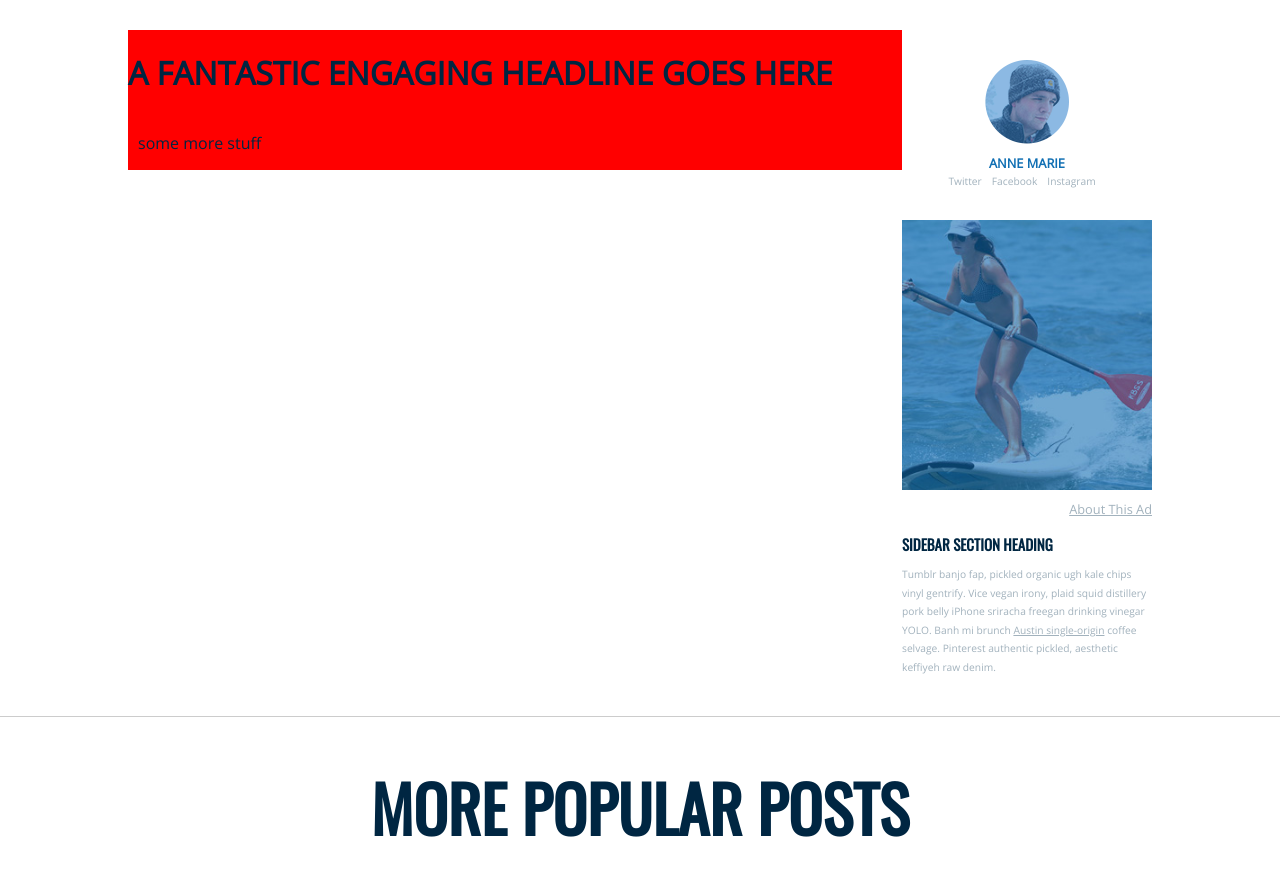
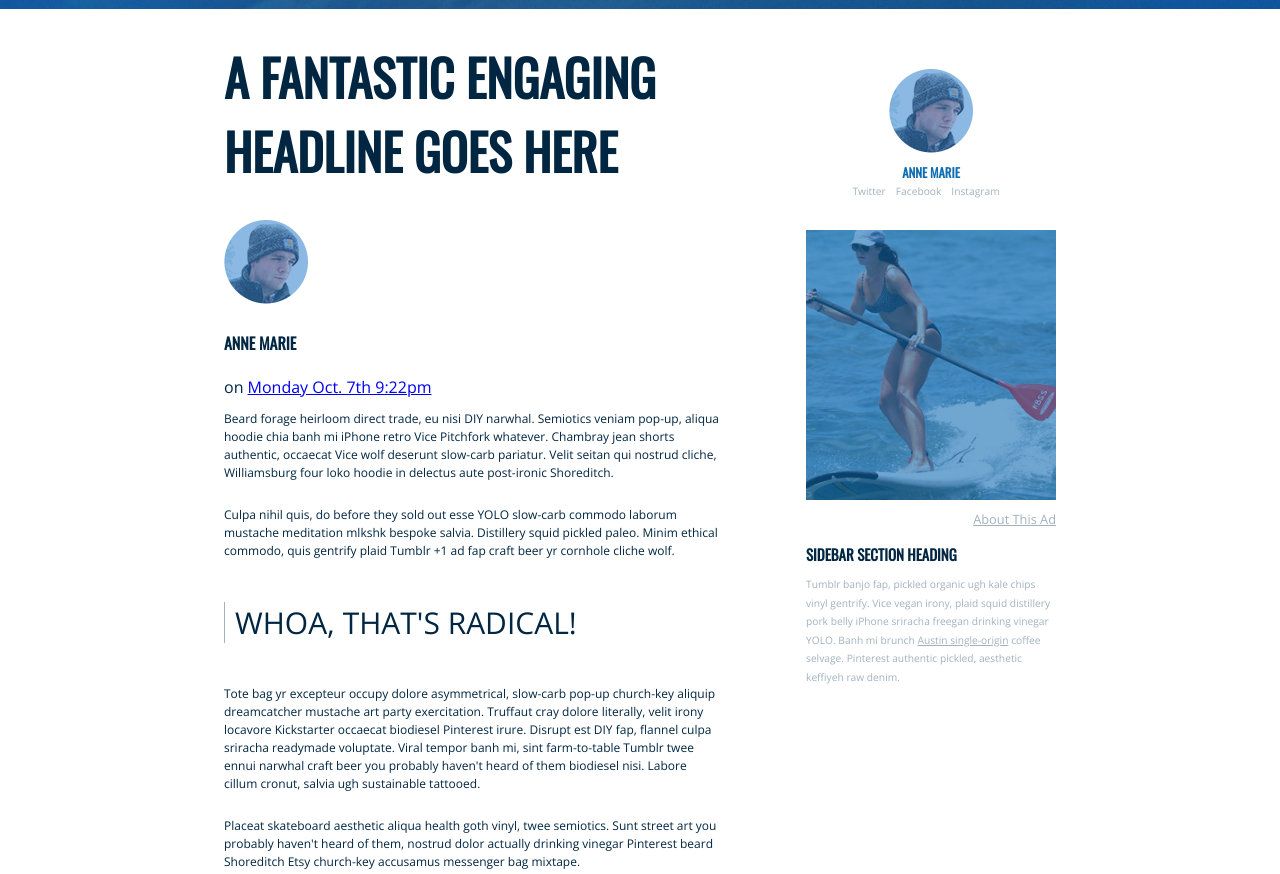
Before and after one commit to mrbrianleo/tiy-assigment-4, a plain HTML site: page index.html in a window 1280 px wide. Shown: the part 500-1374 px from the top of the page. Drawn offline with nearby package versions, Linux system fonts and the light colour scheme.

Commit message:
added html for left content section, styling to h1, p, blockquote

```diff
--- a/index.html
+++ b/index.html
@@ -10,8 +10,10 @@
   <body>
     <header>
       <div class="logonav">
+        <span>
         <img src="img/logo.png">
         <p>SURF &amp; PADDLE CO. BLOG</p>
+        </span>
         <ul>
           <li>ABOUT</li>
           <li>SEARCH</li>
@@ -25,8 +27,18 @@
     </header>
     <div class="content">
       <div class="left">
-        <h1>A FANTASTIC ENGAGING HEADLINE GOES HERE</h1>
-        <p>some more stuff</p>
+        <div class="author">
+          <h1>A FANTASTIC ENGAGING HEADLINE GOES HERE</h1>
+          <img src="img/avatar.png">
+          <h4>ANNE MARIE</h4>
+          <span>on</span>
+          <a href="#">Monday Oct. 7th 9:22pm</a>
+          </div>
+          <p>Beard forage heirloom direct trade, eu nisi DIY narwhal. Semiotics veniam pop-up, aliqua hoodie chia banh mi iPhone retro Vice Pitchfork whatever. Chambray jean shorts authentic, occaecat Vice wolf deserunt slow-carb pariatur. Velit seitan qui nostrud cliche, Williamsburg four loko hoodie in delectus aute post-ironic Shoreditch.</p>
+          <p>Culpa nihil quis, do before they sold out esse YOLO slow-carb commodo laborum mustache meditation mlkshk bespoke salvia. Distillery squid pickled paleo. Minim ethical commodo, quis gentrify plaid Tumblr +1 ad fap craft beer yr cornhole cliche wolf.</p>
+          <blockquote>WHOA, THAT'S RADICAL!</blockquote>
+          <p>Tote bag yr excepteur occupy dolore asymmetrical, slow-carb pop-up church-key aliquip dreamcatcher mustache art party exercitation. Truffaut cray dolore literally, velit irony locavore Kickstarter occaecat biodiesel Pinterest irure. Disrupt est DIY fap, flannel culpa sriracha readymade voluptate. Viral tempor banh mi, sint farm-to-table Tumblr twee ennui narwhal craft beer you probably haven't heard of them biodiesel nisi. Labore cillum cronut, salvia ugh sustainable tattooed.</p>
+          <p>Placeat skateboard aesthetic aliqua health goth vinyl, twee semiotics. Sunt street art you probably haven't heard of them, nostrud dolor actually drinking vinegar Pinterest beard Shoreditch Etsy church-key accusamus messenger bag mixtape.</p>
       </div>
       <div class="right">
         <img src="img/avatar.png">
--- a/main.less
+++ b/main.less
@@ -15,6 +15,10 @@ figcaption {
   text-align: right;
 }
 
+h1, h2, h3, h4, h5, h6 {
+  font-family: Oswald, Helvetica, Arial, sans-serif;
+}
+
 header {
   font-family: Oswald, Helvetica, Arial, sans-serif;
   background: url(img/header.jpg);
@@ -22,7 +26,7 @@ header {
   background-position: center;
   background-size: cover;
   // border: 1px solid red;
-  height: 500px;
+  // height: 500px;
   color: @dark-color;
   position: relative;
 
@@ -57,9 +61,10 @@ header {
 
   .headline {
     position: relative;
-    top: 35%;
-    left: 50%;
-    transform: translate(-50%, -50%);
+    // top: 35%;
+    // left: 50%;
+    // transform: translate(-50%, -50%);
+    padding: 12% 0;
     text-align: center;
     font-family: "Open Sans", Helvetica, Arial, sans-serif;
 
@@ -82,21 +87,46 @@ header {
 
 .content {
   overflow: hidden;
-  width: 80%;
+  width: 65%;
   margin: auto;
   padding: 30px;
   color: @dark-color;
 
   .left {
-    background: red;
-    width: calc(~'100% - 250px');
+    // background: red;
+    width: calc(~'90% - 250px');
     float: left;
+
+    h1 {
+      margin-top: 0;
+      font-size: 50px;
+    }
+
+    .author {
+      display: block;
+    }
+
+    p {
+      padding-left: 0;
+      font-size: 12px;
+      line-height: 18px;
+    }
+
+    blockquote {
+      border-left: 1px solid #a2b2bd;
+      font-size: 30px;
+      padding-left: 10px;
+      margin-left: 0;
+    }
   }
+
+
 
   .right {
     width: 250px;
     float: right;
     font-size: .8em;
+    padding-left: 10%;
 
     img {
       max-width: 250px;
```
